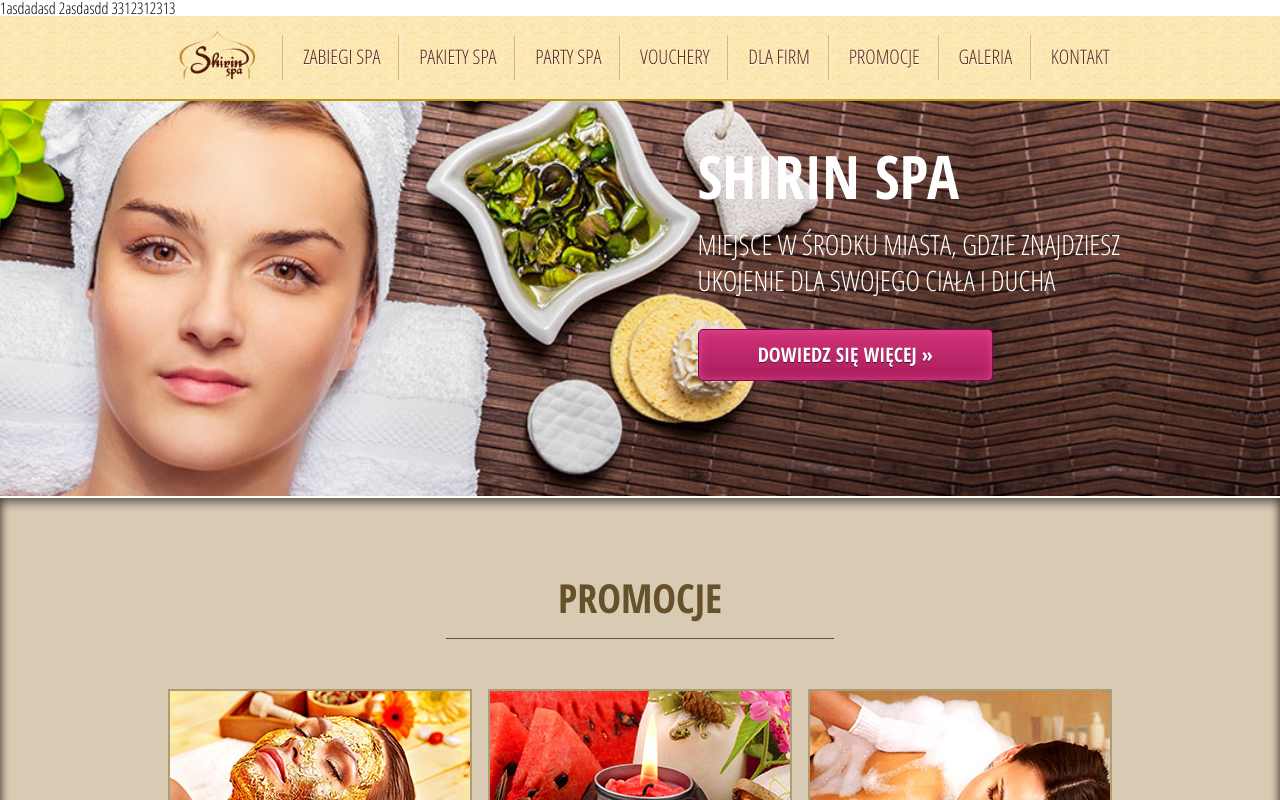
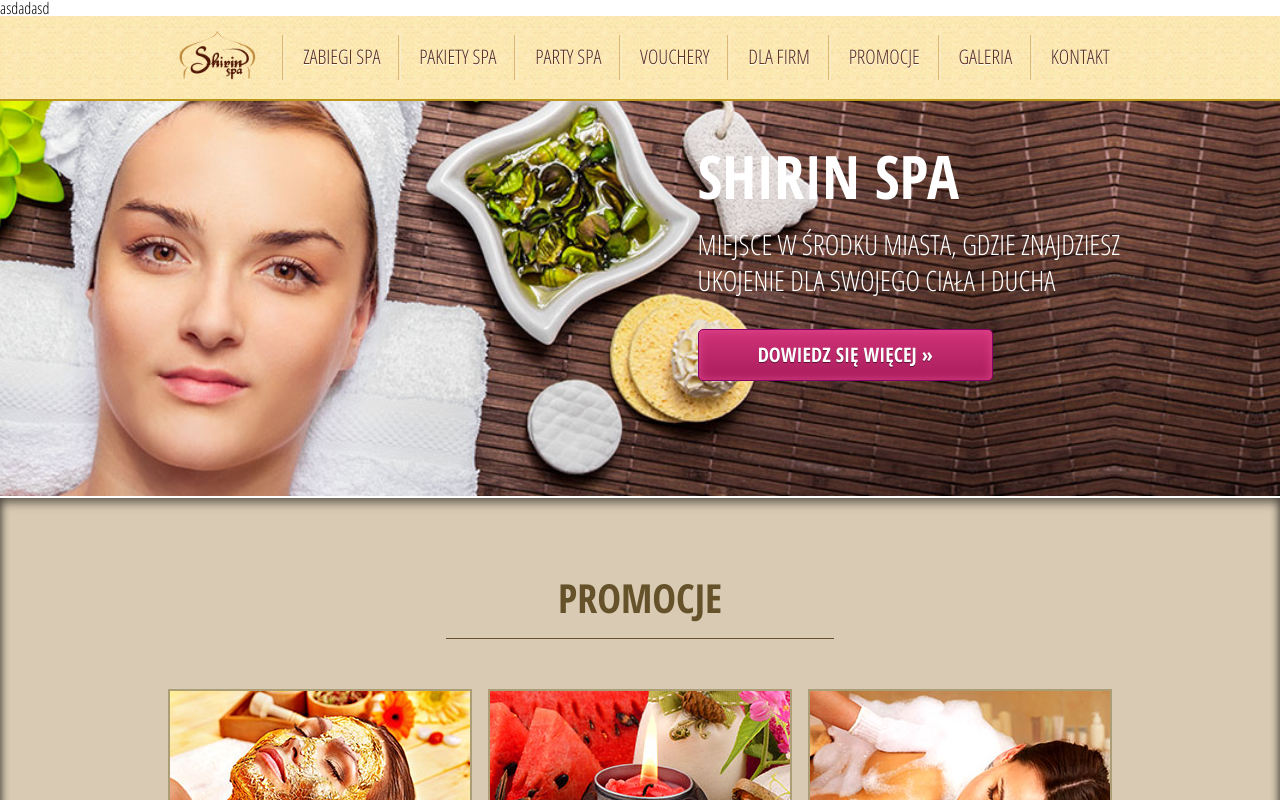
Before and after one commit to MWDamian/shirin_spa, a plain HTML site: page index.html in a window 1280 px wide. Shown: the top 800 px of the page. Drawn offline with nearby package versions, Linux system fonts and the light colour scheme; some packages are replaced by stand-ins of ours.

Commit message:
Revert "0"
This reverts commit 482be54465beb82908408d9b40f987e86fc7b221.

```diff
--- a/index.html
+++ b/index.html
@@ -18,11 +18,7 @@
     <script type="text/javascript" src="js/base.js"></script>
 
 
-  1asdadasd
-
-  2asdasdd
-
-  3312312313
+  asdadasd
 </head>
 <body>
 	<!-- header -->
```
